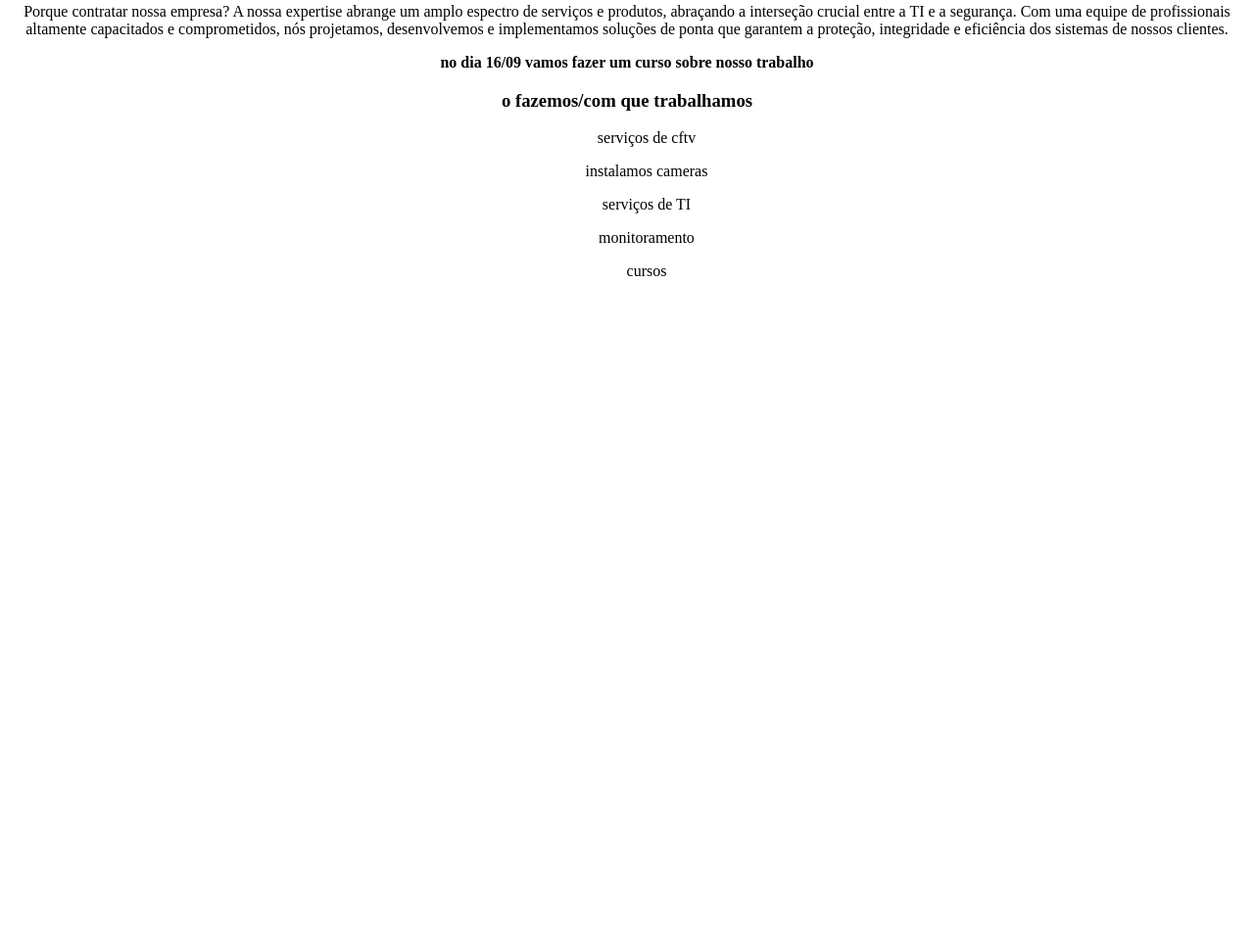
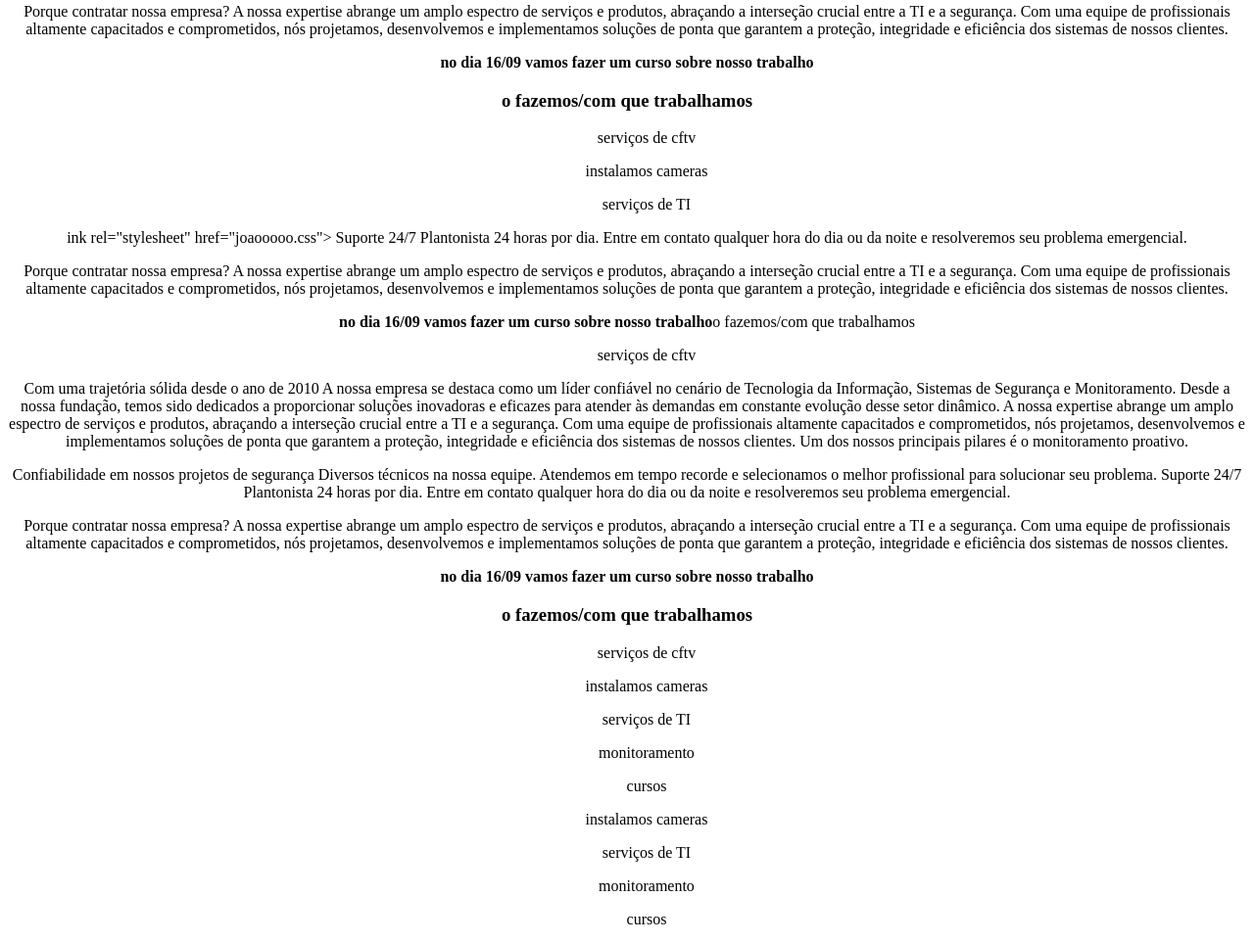
Before and after one commit to joaozinnho/joao-repositorys-teccwb-projeto, a plain HTML site: page index.html in a window 1280 px wide. Shown: the part 528-1492 px from the top of the page at 98% size. Before the commit the page ends 830 px from the top, so only its background shows below. Drawn offline with Linux system fonts and the light colour scheme.

Commit message:
Update index.html

```diff
--- a/index.html
+++ b/index.html
@@ -10,6 +10,29 @@
     <img src="images.jpeg">
     <h1>Tecnicos de Curitiba</h1>
     <h2>"Oferecemos sistemas de monitoramento avançados que permitem que nossos clientes acompanhem suas operações em tempo real, garantindo a detecção precoce de qualquer anomalia ou ameaça potencial. "</h2>
+    <p class="p1">Com uma trajetória sólida desde o ano de 2010
+        A nossa empresa se destaca como um líder confiável no cenário de Tecnologia da Informação, Sistemas de Segurança e Monitoramento. Desde a nossa fundação, temos sido dedicados a proporcionar soluções inovadoras e eficazes para atender às demandas em constante evolução desse setor dinâmico. A nossa expertise abrange um amplo espectro de serviços e produtos, abraçando a interseção crucial entre a TI e a segurança. Com uma equipe de profissionais altamente capacitados e comprometidos, nós projetamos, desenvolvemos e implementamos soluções de ponta que garantem a proteção, integridade e eficiência dos sistemas de nossos clientes. Um dos nossos principais pilares é o monitoramento proativo.</p>
+    <p class="p2">Confiabilidade em nossos projetos de segurança
+        Diversos técnicos na nossa equipe. Atendemos em tempo recorde e selecionamos o melhor profissional para solucionar seu problema.
+        <le segurança
+        Diversos técnicos na nossa equipe. Atendemos em tempo recorde e selecionamos o melhor profissional para solucionar seu problema.
+        <link rel="stylesheet" href="joaooooo.css">
+        Suporte 24/7
+        Plantonista 24 horas por dia. Entre em contato qualquer hora do dia ou da noite e resolveremos seu problema emergencial.</p>
+    <p class="p3">Porque contratar nossa empresa?
+        A nossa expertise abrange um amplo espectro de serviços e produtos, abraçando a interseção crucial entre a TI e a segurança. Com uma equipe de profissionais altamente capacitados e comprometidos, nós projetamos, desenvolvemos e implementamos soluções de ponta que garantem a proteção, integridade e eficiência dos sistemas de nossos clientes.</p>
+    <strong>no dia 16/09 vamos fazer um curso sobre nosso trabalho</strong>
+    <h3>o fazemos/com que trabalhamos</h3>
+       <ul>serviços de cftv</ul>
+       <ul>instalamos cameras</ul>
+       <ul>serviços de TI</ul>ink rel="stylesheet" href="joaooooo.css">
+        Suporte 24/7
+        Plantonista 24 horas por dia. Entre em contato qualquer hora do dia ou da noite e resolveremos seu problema emergencial.</p>
+    <p class="p3">Porque contratar nossa empresa?
+        A nossa expertise abrange um amplo espectro de serviços e produtos, abraçando a interseção crucial entre a TI e a segurança. Com uma equipe de profissionais altamente capacitados e comprometidos, nós projetamos, desenvolvemos e implementamos soluções de ponta que garantem a proteção, integridade e eficiência dos sistemas de nossos clientes.</p>
+    <strong>no dia 16/09 vamos fazer um curso sobre nosso trabalho</strong
+    <h3>o fazemos/com que trabalhamos</h3>
+       <ul>serviços de cftv</ul>
     <p class="p1">Com uma trajetória sólida desde o ano de 2010
         A nossa empresa se destaca como um líder confiável no cenário de Tecnologia da Informação, Sistemas de Segurança e Monitoramento. Desde a nossa fundação, temos sido dedicados a proporcionar soluções inovadoras e eficazes para atender às demandas em constante evolução desse setor dinâmico. A nossa expertise abrange um amplo espectro de serviços e produtos, abraçando a interseção crucial entre a TI e a segurança. Com uma equipe de profissionais altamente capacitados e comprometidos, nós projetamos, desenvolvemos e implementamos soluções de ponta que garantem a proteção, integridade e eficiência dos sistemas de nossos clientes. Um dos nossos principais pilares é o monitoramento proativo.</p>
     <p class="p2">Confiabilidade em nossos projetos de segurança
@@ -28,3 +51,9 @@
        <ul>cursos</ul>
 </body>
 </html>
+       <ul>instalamos cameras</ul>
+       <ul>serviços de TI</ul>
+       <ul>monitoramento</ul>
+       <ul>cursos</ul>
+</body>
+</html>
```
